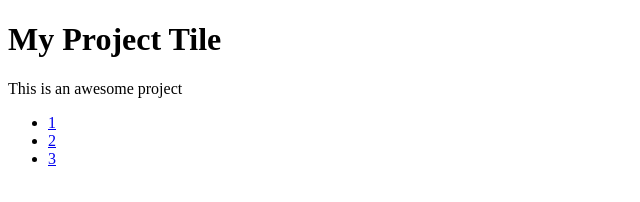
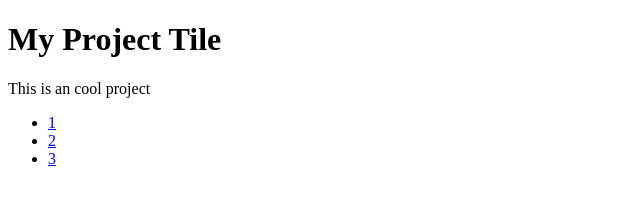
Before and after one commit to kamligph/myproject, a plain HTML site: page index.html in a window 1280 px wide. Shown: the full height of the page, 0-640 px from the left. Drawn offline with Linux system fonts and the light colour scheme.

Commit message:
Change text
From awesome to cool

```diff
--- a/index.html
+++ b/index.html
@@ -8,7 +8,7 @@
 </head>
 <body>
   <h1>My Project Tile</h1>
-  <p>This is an awesome project</p>
+  <p>This is an cool project</p>
 
   <ul>
     <li><a href="#">1</a></li>
```
